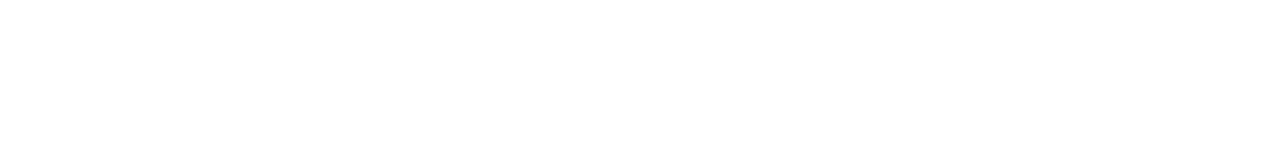
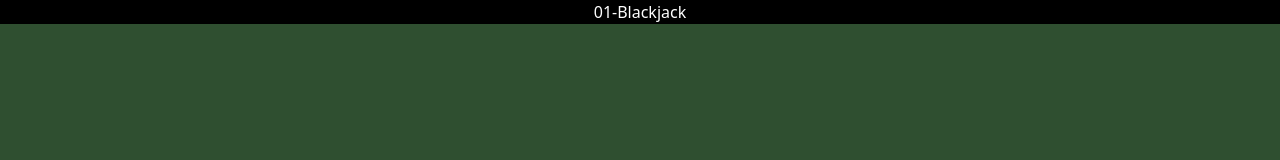
Before and after one commit to PauCape/web-learning, a plain HTML site: page 01-Blackjack/index.html in a window 1280 px wide. Drawn offline with nearby package versions, Linux system fonts and the light colour scheme.

Commit message:
styles created

```diff
--- /dev/null
+++ b/01-Blackjack/assets/css/styles.css
@@ -0,0 +1,11 @@
+/* To refer a custom class we have to use a dot */
+.title{
+    text-align: center;
+    background-color: black;
+    color: white;
+}
+
+html, body{
+    margin: 0px;
+    background-color: #2f4f30;
+}
--- a/01-Blackjack/index.html
+++ b/01-Blackjack/index.html
@@ -4,10 +4,17 @@
     <meta charset="UTF-8">
     <meta name="viewport" content="width=device-width, initial-scale=1.0">
     <title>01-Blackjack</title>
+
+    <!-- This link imports our css style sheet -->
+    <link rel="stylesheet" href="assets/css/styles.css">
+    <!-- This give us access to the Bootstrap classes -->
+    <link href="https://cdn.jsdelivr.net/npm/bootstrap@5.3.3/dist/css/bootstrap.min.css" rel="stylesheet" integrity="sha384-QWTKZyjpPEjISv5WaRU9OFeRpok6YctnYmDr5pNlyT2bRjXh0JMhjY6hW+ALEwIH" crossorigin="anonymous">
 </head>
 <body>
 
+    <header class="title">01-Blackjack</header>
+
+    <!-- It is a good practice place the load of JS script at the bottom -->
     <script src="assets/js/game.js"></script>
-
 </body>
 </html>
```
